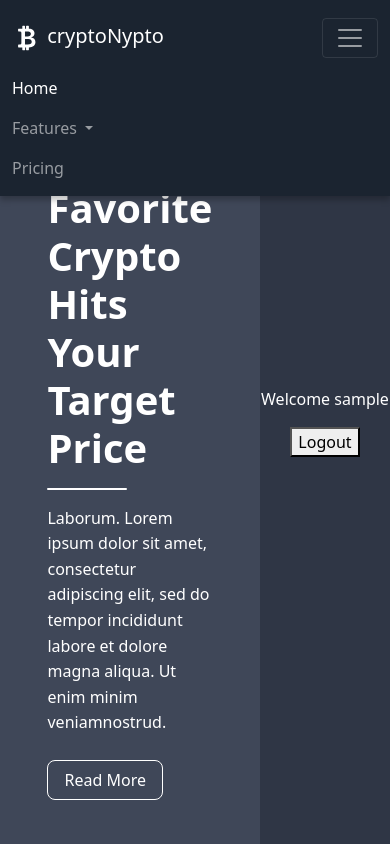
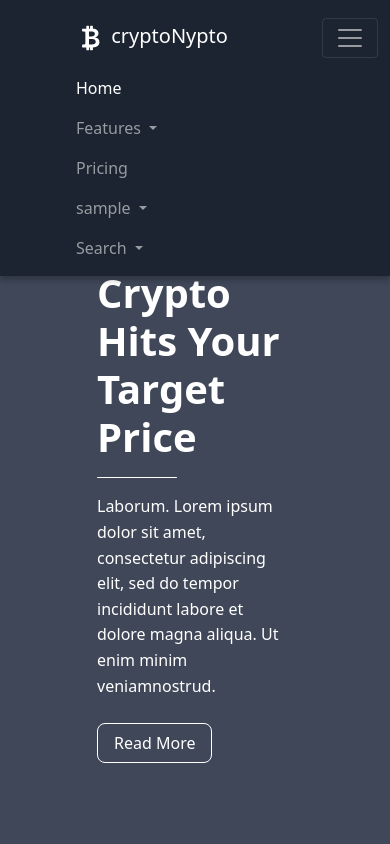
Before and after one commit to DylanLongSE/crypto-nypto, a Django app: page / in a window 390 px wide, after a click that opens the changed part. Run offline with Django 5.2, Linux system fonts and the light colour scheme; the visitor is signed in with stand-in values (Sample User, id 1).

Commit message:
made nav responsive but yet to make main content responsive

```diff
--- a/crypto_nypto/settings.py
+++ b/crypto_nypto/settings.py
@@ -119,6 +119,7 @@ USE_TZ = True
 # https://docs.djangoproject.com/en/5.0/howto/static-files/
 
 STATIC_URL = "static/"
+STATICFILES_DIRS = [BASE_DIR / "static"]
 
 # Default primary key field type
 # https://docs.djangoproject.com/en/5.0/ref/settings/#default-auto-field
--- /dev/null
+++ b/static/css/base.css
@@ -0,0 +1,228 @@
+.background-row {
+    position: fixed;
+    top: 0;
+    left: 0;
+    width: 100vw;
+    height: 100vh;
+    z-index: -1;
+}
+
+.full-height {
+    height: 100%;
+}
+
+.custom-section {
+    color: white;
+    padding: 2rem;
+    border-radius: 1rem;
+    text-align: left;
+}
+
+.custom-title {
+    font-size: 2.5rem;
+    font-weight: bold;
+    margin-bottom: 1rem;
+}
+
+.custom-text {
+    font-size: 1rem;
+    margin-bottom: 2rem;
+    line-height: 1.6;
+}
+
+.custom-buttons a {
+    color: white;
+    border: 1px solid white;
+    padding: 0.5rem 1rem;
+    text-decoration: none;
+    border-radius: 0.5rem;
+    transition: background-color 0.3s, color 0.3s;
+    margin-right: 1rem;
+}
+
+.custom-buttons a:hover {
+    background-color: white;
+    color: #1a1a2e;
+}
+
+.social-icons a {
+    color: white;
+    margin-right: 1rem;
+    font-size: 1.5rem;
+}
+
+.social-icons a:hover {
+    color: #00f5d4;
+}
+
+.custom-line {
+    width: 5rem;
+    height: 0.1rem;
+    background-color: white;
+    margin: 1rem 0;
+    border-radius: 1rem;
+}
+
+nav {
+    box-shadow: 0px 4px 6px rgba(0, 0, 0, 0.25);
+}
+
+.search-btn {
+    background-color: #EA5455;
+    color: white;
+    border: none;
+    border-radius: 4px;
+    padding: 0.5rem 1rem;
+    font-size: 1rem;
+    cursor: pointer;
+    transition: background-color 0.3s ease, transform 0.2s ease;
+}
+
+.search-btn:hover {
+    background-color: #D13C3D;
+}
+
+/* General Background */
+.background-row {
+    position: fixed;
+    top: 0;
+    left: 0;
+    width: 100vw;
+    height: 100vh;
+    z-index: -1;
+}
+
+.full-height {
+    height: 100%;
+}
+
+/* Left Section */
+.section-left {
+    background-color: #3F4758;
+}
+
+/* Right Section */
+.section-right {
+    background-color: #2F3645;
+}
+
+/* Custom Section Styling */
+.custom-section {
+    color: white;
+    padding: 2rem;
+    border-radius: 1rem;
+    text-align: left;
+}
+
+.custom-title {
+    font-size: 2.5rem;
+    font-weight: bold;
+    margin-bottom: 1rem;
+}
+
+.custom-text {
+    font-size: 1rem;
+    margin-bottom: 2rem;
+    line-height: 1.6;
+}
+
+.custom-buttons a {
+    color: white;
+    border: 1px solid white;
+    padding: 0.5rem 1rem;
+    text-decoration: none;
+    border-radius: 0.5rem;
+    transition: background-color 0.3s, color 0.3s;
+    margin-right: 1rem;
+}
+
+.custom-buttons a:hover {
+    background-color: white;
+    color: #1a1a2e;
+}
+
+.social-icons a {
+    color: white;
+    margin-right: 1rem;
+    font-size: 1.5rem;
+}
+
+.social-icons a:hover {
+    color: #00f5d4;
+}
+
+.custom-line {
+    width: 5rem;
+    height: 0.1rem;
+    background-color: white;
+    margin: 1rem 0;
+    border-radius: 1rem;
+}
+
+.nav-bar-custom {
+    box-shadow: 0px 4px 6px rgba(0, 0, 0, 0.25);
+}
+
+.search-btn {
+    background-color: #EA5455;
+    color: white;
+    border: none;
+    border-radius: 4px;
+    padding: 0.5rem 1rem;
+    font-size: 1rem;
+    cursor: pointer;
+    transition: background-color 0.3s ease, transform 0.2s ease;
+}
+
+.search-btn:hover {
+    background-color: #D13C3D;
+}
+
+.top-margin {
+    margin-top: 90px;
+}
+
+.custom-navbar {
+    background-color: #1B2430;
+}
+
+.custom-section-right {
+    background-color: #2F3645;
+}
+
+.custom-section-left {
+    background-color: #3F4758;
+}
+
+.margin-left-nav {
+    margin-left: 4em !important;
+}
+
+.custom-dropdown-menu {
+    width: 200px;
+    border-radius: 0.5rem;
+    box-shadow: 0px 4px 10px rgba(0, 0, 0, 0.25);
+}
+
+.custom-dropdown-menu .dropdown-item {
+    color: black;
+    padding: 10px 15px; /* Adjust padding as needed */
+
+}
+
+.custom-dropdown-menu .dropdown-item:hover {
+    background-color: #EA5455;
+
+}
+
+
+
+/* In your custom CSS file */
+.nav-link[type="submit"] {
+    border: none;
+    background: none;
+    padding: 0;
+    color: inherit;
+    text-decoration: none;
+    cursor: pointer;
+  }
--- a/templates/base.html
+++ b/templates/base.html
@@ -1,114 +1,46 @@
+{% load static %}
 <!DOCTYPE html>
 <html lang="en">
   <head>
-    <meta charset="UTF-8">
-    <meta name="viewport" content="width=device-width, initial-scale=1.0">
+    <meta charset="UTF-8" />
+    <meta name="viewport" content="width=device-width, initial-scale=1.0" />
     <title>{% block title %}CryptoNypto{% endblock title %}</title>
-    <link href="https://cdn.jsdelivr.net/npm/bootstrap@5.0.2/dist/css/bootstrap.min.css" rel="stylesheet" integrity="sha384-EVSTQN3/azprG1Anm3QDgpJLIm9Nao0Yz1ztcQTwFspd3yD65VohhpuuCOmLASjC" crossorigin="anonymous">
-
-
-    <style>
-
-        .background-row {
-            position: fixed;
-            top: 0;
-            left: 0;
-            width: 100vw;
-            height: 100vh;
-            z-index: -1;
-        }
-
-        .full-height {
-            height: 100%;
-        }
-
-        .custom-section {
-            color: white;
-            padding: 2rem;
-            border-radius: 1rem;
-            text-align: left;
-        }
-
-        .custom-title {
-            font-size: 2.5rem;
-            font-weight: bold;
-            margin-bottom: 1rem;
-        }
-
-        .custom-text {
-            font-size: 1rem;
-            margin-bottom: 2rem;
-            line-height: 1.6;
-        }
-
-        .custom-buttons a {
-            color: white;
-            border: 1px solid white;
-            padding: 0.5rem 1rem;
-            text-decoration: none;
-            border-radius: 0.5rem;
-            transition: background-color 0.3s, color 0.3s;
-            margin-right: 1rem;
-        }
-
-        .custom-buttons a:hover {
-            background-color: white;
-            color: #1a1a2e;
-        }
-
-        .social-icons a {
-            color: white;
-            margin-right: 1rem;
-            font-size: 1.5rem;
-        }
-
-        .social-icons a:hover {
-            color: #00f5d4;
-        }
-
-        .custom-line {
-            width: 5rem;
-            height: 0.1rem;
-            background-color: white;
-            margin: 1rem 0;
-            border-radius: 1rem;
-        }
-
-        nav {
-            box-shadow: 0px 4px 6px rgba(0, 0, 0, 0.25);
-        }
-
-        .search-btn {
-            background-color: #EA5455;
-            color: white;
-            border: none;
-            border-radius: 4px;
-            padding: 0.5rem 1rem;
-            font-size: 1rem;
-            cursor: pointer;
-            transition: background-color 0.3s ease, transform 0.2s ease;
-        }
-
-        .search-btn:hover {
-            background-color: #D13C3D;
-        }
-
-
-    </style>
-
+    <link rel="stylesheet" href="{% static 'css/base.css' %}" />
+    <link
+      href="https://cdn.jsdelivr.net/npm/bootstrap@5.0.2/dist/css/bootstrap.min.css"
+      rel="stylesheet"
+      integrity="sha384-EVSTQN3/azprG1Anm3QDgpJLIm9Nao0Yz1ztcQTwFspd3yD65VohhpuuCOmLASjC"
+      crossorigin="anonymous"
+    />
   </head>
   <body>
 
 
+
+
+
+
+
+
+
+
+
+
     <div class="row g-0 background-row">
-        <div class="col-8 full-height d-flex align-items-center justify-content-center" style="background-color: #3F4758;">
-            <div class="col-8 full-height d-flex align-items-center justify-content-center">
+		<div class="col-12 col-sm-8 full-height d-flex align-items-center justify-content-center custom-section-left">
+
+        <div
+          class="col-8 full-height d-flex align-items-center justify-content-center"
+        >
           <div class="custom-section">
-                    <h1 class="custom-title">Get Notified When Your Favorite Crypto Hits Your Target Price</h1>
+            <h1 class="custom-title">
+              Get Notified When Your Favorite Crypto Hits Your Target Price
+            </h1>
             <div class="custom-line"></div>
             <p class="custom-text">
-                        Laborum. Lorem ipsum dolor sit amet, consectetur adipiscing elit, sed do
-                        tempor incididunt labore et dolore magna aliqua. Ut enim minim veniamnostrud.
+              Laborum. Lorem ipsum dolor sit amet, consectetur adipiscing elit,
+              sed do tempor incididunt labore et dolore magna aliqua. Ut enim
+              minim veniamnostrud.
             </p>
             <div class="custom-buttons">
               <a href="#">Read More</a>
@@ -122,91 +54,255 @@
           </div>
         </div>
 
+
+
+
+
       </div>
 
-        <div class="col-4 full-height d-flex align-items-center justify-content-center" style="background-color: #2F3645;">
+
+
+
+
+	  <div class="col-12 col-sm-4 full-height d-flex align-items-center justify-content-center custom-section-right">
+
         <div class="container text-white text-center">
-                {% block login-signup %}
-                {% endblock login-signup %}
-            </div>
+          {% block login-signup %} {% endblock login-signup %}
         </div>
       </div>
 
 
 
-    <nav class="navbar fixed-top navbar-expand-sm
-    navbar-dark"
-    style="background-color: #1B2430;">
-        <div class="container">
-            <a
-                href="#"
-                class="navbar-brand mb-0 h1">
-                <svg xmlns="http://www.w3.org/2000/svg" width="30" height="50" fill="currentColor" class="bi bi-currency-bitcoin" viewBox="0 0 16 16" class="d-inline-block align-top" >
-                    <path d="M5.5 13v1.25c0 .138.112.25.25.25h1a.25.25 0 0 0 .25-.25V13h.5v1.25c0 .138.112.25.25.25h1a.25.25 0 0 0 .25-.25V13h.084c1.992 0 3.416-1.033 3.416-2.82 0-1.502-1.007-2.323-2.186-2.44v-.088c.97-.242 1.683-.974 1.683-2.19C11.997 3.93 10.847 3 9.092 3H9V1.75a.25.25 0 0 0-.25-.25h-1a.25.25 0 0 0-.25.25V3h-.573V1.75a.25.25 0 0 0-.25-.25H5.75a.25.25 0 0 0-.25.25V3l-1.998.011a.25.25 0 0 0-.25.25v.989c0 .137.11.25.248.25l.755-.005a.75.75 0 0 1 .745.75v5.505a.75.75 0 0 1-.75.75l-.748.011a.25.25 0 0 0-.25.25v1c0 .138.112.25.25.25zm1.427-8.513h1.719c.906 0 1.438.498 1.438 1.312 0 .871-.575 1.362-1.877 1.362h-1.28zm0 4.051h1.84c1.137 0 1.756.58 1.756 1.524 0 .953-.626 1.45-2.158 1.45H6.927z"/>
+
+    </div>
+
+
+
+
+
+
+
+
+    <nav class="navbar fixed-top navbar-expand-sm navbar-dark custom-navbar">
+      <div class="container-fluid margin-left-nav">
+        <a href="#" class="navbar-brand mb-0 h1">
+          <svg
+            xmlns="http://www.w3.org/2000/svg"
+            width="30"
+            height="50"
+            fill="currentColor"
+            class="bi bi-currency-bitcoin"
+            viewBox="0 0 16 16"
+            class="d-inline-block align-top"
+          >
+            <path
+              d="M5.5 13v1.25c0 .138.112.25.25.25h1a.25.25 0 0 0 .25-.25V13h.5v1.25c0 .138.112.25.25.25h1a.25.25 0 0 0 .25-.25V13h.084c1.992 0 3.416-1.033 3.416-2.82 0-1.502-1.007-2.323-2.186-2.44v-.088c.97-.242 1.683-.974 1.683-2.19C11.997 3.93 10.847 3 9.092 3H9V1.75a.25.25 0 0 0-.25-.25h-1a.25.25 0 0 0-.25.25V3h-.573V1.75a.25.25 0 0 0-.25-.25H5.75a.25.25 0 0 0-.25.25V3l-1.998.011a.25.25 0 0 0-.25.25v.989c0 .137.11.25.248.25l.755-.005a.75.75 0 0 1 .745.75v5.505a.75.75 0 0 1-.75.75l-.748.011a.25.25 0 0 0-.25.25v1c0 .138.112.25.25.25zm1.427-8.513h1.719c.906 0 1.438.498 1.438 1.312 0 .871-.575 1.362-1.877 1.362h-1.28zm0 4.051h1.84c1.137 0 1.756.58 1.756 1.524 0 .953-.626 1.45-2.158 1.45H6.927z"
+            />
           </svg>
           cryptoNypto
         </a>
         <button
           type="button"
+          class="navbar-toggler"
           data-bs-toggle="collapse"
           data-bs-target="#navbarNav"
-            class="navbar-toggler"
           aria-controls="navbarNav"
           aria-expanded="false"
           aria-label="Toggle navigation"
         >
           <span class="navbar-toggler-icon"></span>
-
         </button>
-            <div
-                class="collapse navbar-collapse"
-                id="navbarNav">
+        <div class="collapse navbar-collapse" id="navbarNav">
           <ul class="navbar-nav">
-                    <li class="nav-item\">
-                        <a href="#" class="nav-link active">
-                            Home
-                        </a>
+            <li class="nav-item">
+              <a href="#" class="nav-link active">Home</a>
             </li>
-                    <li class="nav-item dropdown">
-                        <a href="#" class="nav-link dropdown-toggle"
-                        id="navbarDropdown"
+            <li class="nav-item dropdown d-none d-md-block">
+              <a
+                class="nav-link dropdown-toggle"
+                href="#"
                 role="button"
                 data-bs-toggle="dropdown"
-                        aria-expanded="false">
+                aria-expanded="false"
+              >
                 Features
               </a>
-                        <ul class="dropdown-menu"
-                        aria-labelledby="navbarDropdown">
-                            <li><a href="#" class="dropdown-item">Feature 1</a></li>
-                            <li><a href="#" class="dropdown-item">Feature 2</a></li>
-                            <li><a href="#" class="dropdown-item">Feature 3</a></li>
-
+              <ul
+                class="dropdown-menu custom-dropdown-menu"
+                aria-labelledby="navbarDropdown"
+              >
+                <li>
+                  <a href="#" class="dropdown-item">Feature 1</a>
+                </li>
+                <hr class="dropdown-divider" />
+                <li>
+                  <a href="#" class="dropdown-item">Feature 2</a>
+                </li>
+                <hr class="dropdown-divider" />
+                <li>
+                  <a href="#" class="dropdown-item">Feature 3</a>
+                </li>
               </ul>
             </li>
-                    <li class="nav-item">
-                        <a href="#" class="nav-link">
-                            Pricing
+
+            <!-- Features (Mobile Collapse) -->
+            <li class="nav-item d-md-none">
+              <!-- Toggle link -->
+              <a
+                class="nav-link dropdown-toggle"
+                href="#featuresCollapse"
+                data-bs-toggle="collapse"
+                role="button"
+                aria-expanded="false"
+                aria-controls="featuresCollapse"
+              >
+                Features
               </a>
+              <!-- Collapsible content -->
+              <div class="collapse pt-2" id="featuresCollapse">
+                <ul class="navbar-nav">
+                  <li>
+                    <a href="#" class="nav-link ms-4">Feature 1</a>
+                  </li>
+                  <li>
+                    <a href="#" class="nav-link ms-4">Feature 2</a>
+                  </li>
+                  <li>
+                    <a href="#" class="nav-link ms-4">Feature 3</a>
                   </li>
                 </ul>
               </div>
-            <form class="d-flex d-none d-md-flex">
-                <input type="text" class="form-control me-2" placeholder="Search">
+            </li>
+            <li class="nav-item">
+              <a href="#" class="nav-link">Pricing</a>
+            </li>
+          </ul>
+
+          <!-- User Account Section -->
+          {% if user.is_authenticated %}
+
+          <form class="d-none d-md-flex ps-4">
+            <input type="text" class="form-control me-2" placeholder="Search" />
             <button type="submit" class="search-btn">Search</button>
           </form>
 
-    </nav>
+          <ul class="navbar-nav ms-auto">
+            <!-- Ensure it aligns to the right -->
+            <!-- Username (Desktop Dropdown) -->
+            <li class="nav-item dropdown d-none d-md-block">
+              <a
+                class="nav-link dropdown-toggle"
+                href="#"
+                role="button"
+                data-bs-toggle="dropdown"
+                aria-expanded="false"
+              >
+                {{ user.username }}
+              </a>
+              <ul class="dropdown-menu custom-dropdown-menu dropdown-menu-end">
+                <li>
+                  <a href="#" class="dropdown-item">Change Password</a>
+                </li>
+                <hr class="dropdown-divider" />
+                <li>
+                  <form
+                    method="post"
+                    action="{% url 'logout' %}"
+                    style="display: inline"
+                  >
+                    {% csrf_token %}
+                    <button
+                      type="submit"
+                      class="dropdown-item"
+                      style="display: inline"
+                    >
+                      Logout
+                    </button>
+                  </form>
+                </li>
+              </ul>
+            </li>
 
+            <!-- Username (Mobile Collapse) -->
+            <li class="nav-item d-md-none">
+              <!-- Toggle link -->
+              <a
+                class="nav-link dropdown-toggle"
+                href="#userCollapse"
+                data-bs-toggle="collapse"
+                role="button"
+                aria-expanded="false"
+                aria-controls="userCollapse"
+              >
+                {{ user.username }}
+              </a>
+              <!-- Collapsible content -->
+              <div class="collapse pt-2" id="userCollapse">
+				<ul class="navbar-nav">
+				  <li>
+					<a href="{% url 'password_change'%}" class="nav-link ms-4">Change Password</a>
+				  </li>
+				  <hr class="dropdown-divider my-0"/>
+				  <li>
+					<form method="post" action="{% url 'logout' %}" style="display:inline;">
+					  {% csrf_token %}
+					  <button type="submit" class="nav-link ms-4 pb-1" style="display:inline;">
+						Logout
+					  </button>
 
-    <div class="container responsive-margin" style="margin-top: 90px;">
-        <main>
-            {% block content %}
-            {% endblock content %}
-        </main>
+					</form>
+				  </li>
+				</ul>
 			  </div>
 
 
-    <script src="https://cdn.jsdelivr.net/npm/bootstrap@5.0.2/dist/js/bootstrap.bundle.min.js" integrity="sha384-MrcW6ZMFYlzcLA8Nl+NtUVF0sA7MsXsP1UyJoMp4YLEuNSfAP+JcXn/tWtIaxVXM" crossorigin="anonymous"></script>
+            </li>
+          </ul>
+
+          <!-- add search to end of hamburger menu -->
+
+          <ul class="navbar-nav">
+            <div class="d-sm-none">
+              <!-- Search Toggle -->
+              <a
+                class="nav-link dropdown-toggle"
+                href="#searchCollapse"
+                data-bs-toggle="collapse"
+                role="button"
+                aria-expanded="false"
+                aria-controls="searchCollapse"
+              >
+                Search
+              </a>
+
+              <!-- Collapsible Search Bar -->
+              <div class="collapse pt-2" id="searchCollapse">
+                <form class="d-flex">
+                  <input
+                    type="text"
+                    class="form-control me-2"
+                    style="width: 15em"
+                    placeholder="Search"
+                  />
+                  <button type="submit" class="search-btn">Search</button>
+                </form>
+              </div>
+            </div>
+          </ul>
+
+          {% endif %}
+        </div>
+      </div>
+    </nav>
+
+    <div class="container responsive-margin top-margin">
+      <main>{% block content %} {% endblock content %}</main>
+    </div>
+
+    <script
+      src="https://cdn.jsdelivr.net/npm/bootstrap@5.0.2/dist/js/bootstrap.bundle.min.js"
+      integrity="sha384-MrcW6ZMFYlzcLA8Nl+NtUVF0sA7MsXsP1UyJoMp4YLEuNSfAP+JcXn/tWtIaxVXM"
+      crossorigin="anonymous"
+    ></script>
   </body>
-
 </html>
```
Lines whose indentation alone changed are shown as unchanged.
